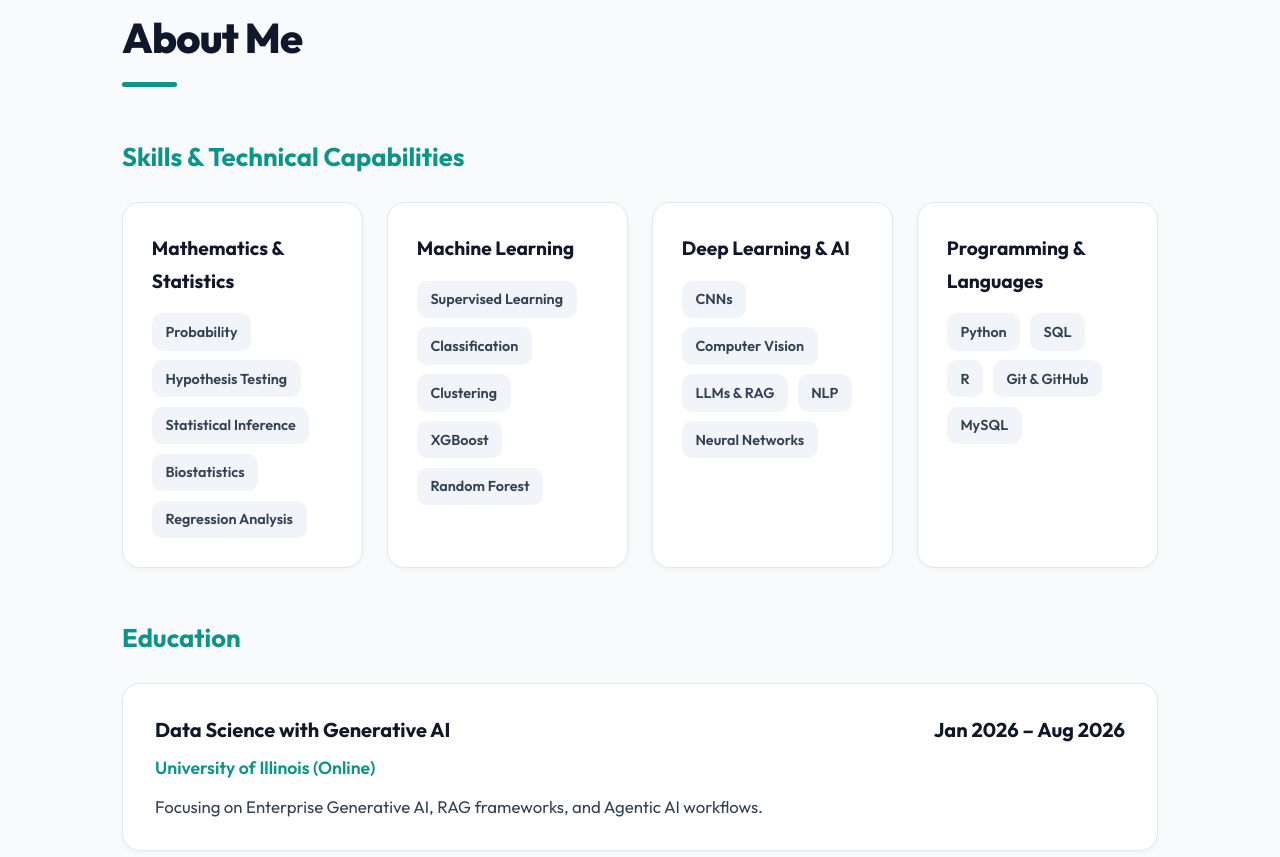
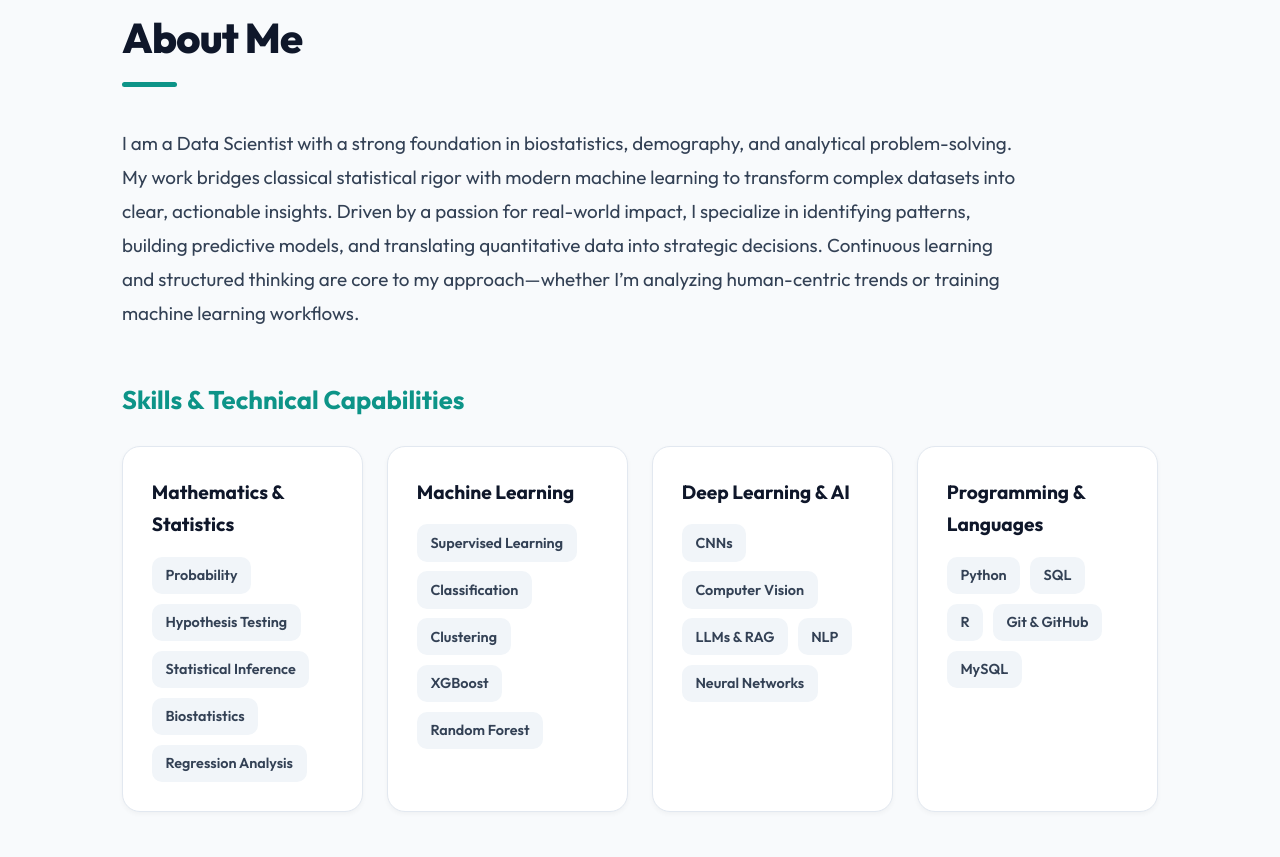
Before and after one commit to muhsinasafeeth/muhsinav.s, a plain HTML site: page index.html in a window 1280 px wide. Shown: the part 855-1712 px from the top of the page. Drawn offline with Linux system fonts and the light colour scheme.

Commit message:
Add files via upload

```diff
--- a/index.html
+++ b/index.html
@@ -100,6 +100,15 @@
   .btn-primary:hover { background: var(--primary-hover); transform: translateY(-3px); box-shadow: 0 8px 25px rgba(13, 148, 136, 0.45); }
   .btn-secondary { background: var(--bg-card); color: var(--text-dark); border: 1.5px solid var(--border); box-shadow: var(--shadow-sm); }
   .btn-secondary:hover { border-color: var(--primary); color: var(--primary); transform: translateY(-3px); box-shadow: var(--shadow-md); }
+
+  /* About Intro Text */
+  .about-intro {
+    font-size: 1.18rem;
+    color: var(--text-muted);
+    line-height: 1.8;
+    margin-bottom: 2.5rem;
+    max-width: 900px;
+  }
 
   /* Skills Grid */
   .about-subtitle { font-size: 1.6rem; font-weight: 700; color: var(--primary); margin: 3rem 0 1.5rem; }
@@ -227,6 +236,11 @@
 <!-- ABOUT ME SECTION -->
 <section id="about">
   <h2 class="section-title">About Me</h2>
+
+  <!-- Intro Bio -->
+  <p class="about-intro">
+    I am a Data Scientist with a strong foundation in biostatistics, demography, and analytical problem-solving. My work bridges classical statistical rigor with modern machine learning to transform complex datasets into clear, actionable insights. Driven by a passion for real-world impact, I specialize in identifying patterns, building predictive models, and translating quantitative data into strategic decisions. Continuous learning and structured thinking are core to my approach—whether I’m analyzing human-centric trends or training machine learning workflows.
+  </p>
 
   <!-- Skills Grid -->
   <h3 class="about-subtitle">Skills &amp; Technical Capabilities</h3>
```
